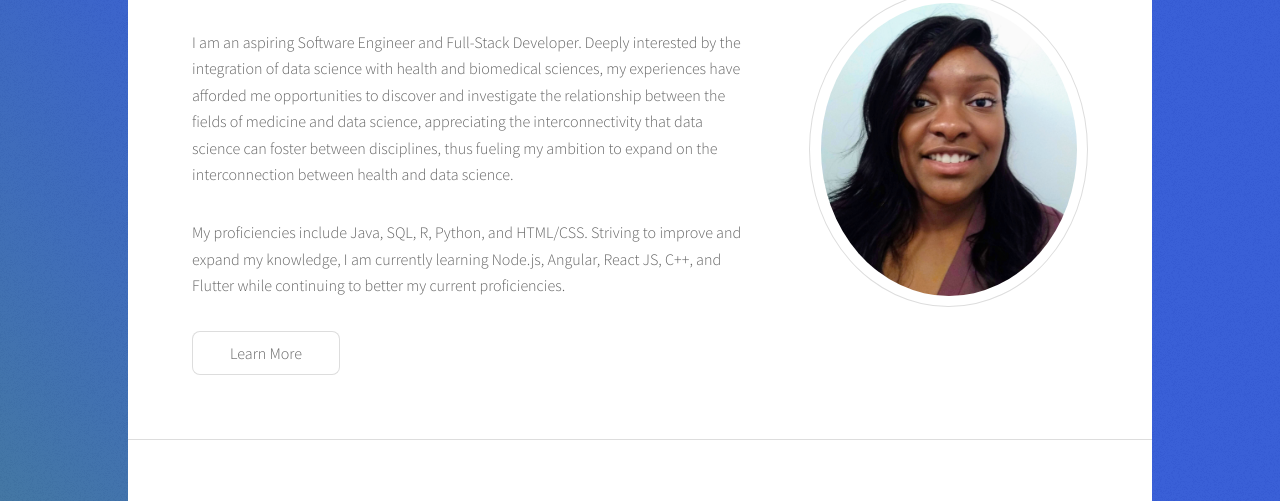
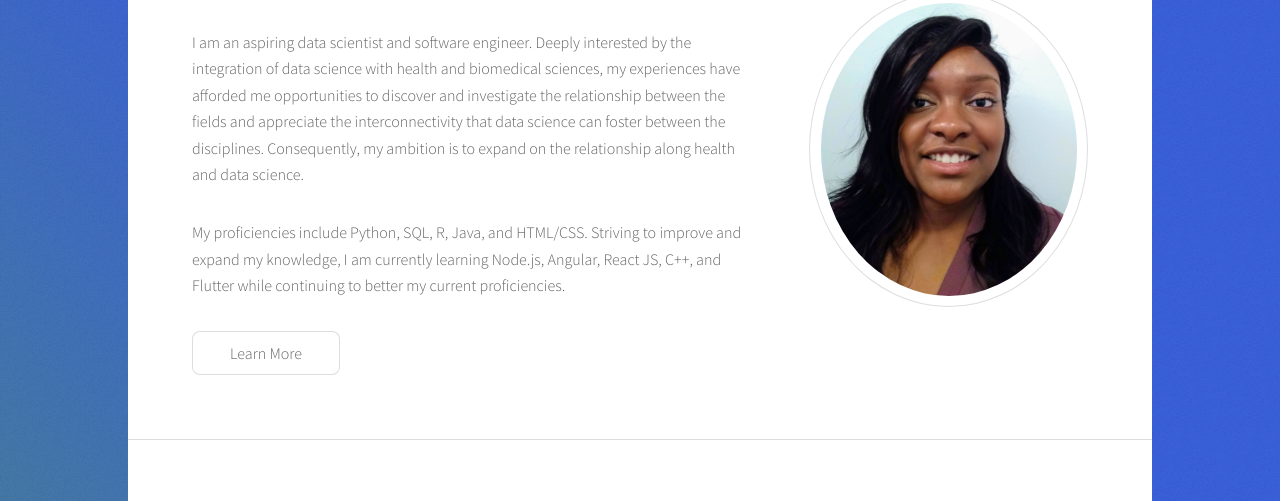
Before and after one commit to Earth-Lyons/Earth-Lyons.github.io, a plain HTML site: page index.html in a window 1280 px wide. Shown: the part 241-742 px from the top of the page. Drawn offline with Linux system fonts and the light colour scheme.

Commit message:
Revised header

```diff
--- a/index.html
+++ b/index.html
@@ -37,14 +37,14 @@
 										<header class="major">
 											<h2>Earth Lyons</h2>
 										</header>
-										<p>I am an aspiring Software Engineer and Full-Stack Developer.
+										<p>I am an aspiring data scientist and software engineer.
 										Deeply interested by the integration of data science with health and biomedical sciences,
 										my experiences have afforded me opportunities to discover and investigate the relationship
-										between the fields of medicine and data science, appreciating the interconnectivity that
-										data science can foster between disciplines, thus fueling my ambition to expand on the
-										interconnection between health and data science.</p>
+										between the fields and appreciate the interconnectivity that
+										data science can foster between the disciplines. Consequently, my ambition is to expand on the
+										relationship along health and data science.</p>
 
-										<p>My proficiencies include Java, SQL, R, Python, and HTML/CSS. Striving to
+										<p>My proficiencies include Python, SQL, R, Java, and HTML/CSS. Striving to
 											improve and expand my knowledge, I am currently learning Node.js, Angular, React JS,
 											C++, and Flutter while continuing to better my current proficiencies. </p>
 
```
